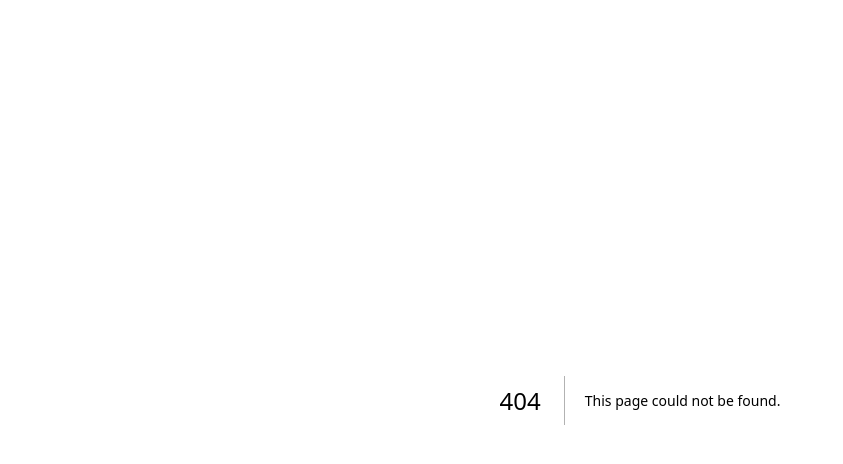
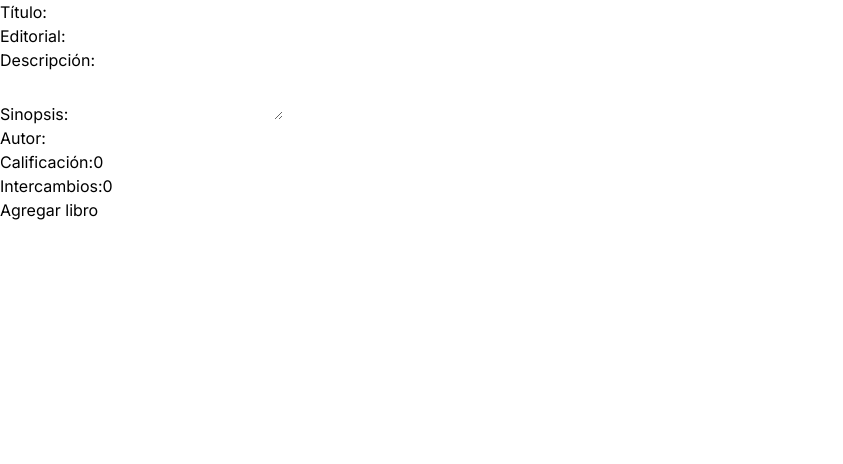
Before and after one commit to Espi2/ChangeBook, a Next.js app: page /Publicar in a window 1280 px wide. Before the commit this address had no page. Shown: the top 464 px of the page, without its empty margins (0-843 px from the left). Built offline with nearby package versions, Linux system fonts and the light colour scheme.

Commit message:
Publicar logica y Search en terminal

```diff
--- a/app/Home/page.tsx
+++ b/app/Home/page.tsx
@@ -1,10 +1,11 @@
 "use client";
 
-import React, { useEffect, useState } from "react";
+import React, { useState } from "react";
 import SearchInput from "./search";
+import axios from "axios";
 
 import { FontAwesomeIcon } from "@fortawesome/react-fontawesome";
-import { faHome } from "@/node_modules/@fortawesome/free-solid-svg-icons/index";
+import { faHome } from "@fortawesome/free-solid-svg-icons";
 import { faSignOut } from "@fortawesome/free-solid-svg-icons/faSignOut";
 import { faBook } from "@fortawesome/free-solid-svg-icons/faBook";
 import { faClock } from "@fortawesome/free-solid-svg-icons/faClock";
@@ -15,102 +16,78 @@ import { faBell } from "@fortawesome/free-solid-svg-icons/faBell";
 import { redirect } from "next/navigation";
 
 import "./styles.css";
+import { parseCookies } from 'nookies';
 
-interface book {
+
+interface Book {
   id: number;
   imageUrl: string;
   title: string;
   author: string;
+  synopsis: string;
 }
 
-const initDummy: book[] = [
+const initDummy: Book[] = [
   {
     id: 1,
     imageUrl: "https://m.media-amazon.com/images/I/41gr3r3FSWL.jpg",
     title: "Book Cover Design Formula",
     author: "Anita Nipane",
+    synopsis: "A comprehensive guide to book cover design.",
   },
   {
     id: 2,
     imageUrl:
       "https://d1csarkz8obe9u.cloudfront.net/themedlandingpages/tlp_hero_book-cover-adb8a02f82394b605711f8632a44488b.jpg?ts%20=%201698323696",
-    title: "the Beauty Within",
+    title: "The Beauty Within",
     author: "Samantha Donald",
+    synopsis: "An exploration of inner beauty and self-acceptance.",
   },
-  {
-    id: 3,
-    imageUrl: "https://m.media-amazon.com/images/I/41gr3r3FSWL.jpg",
-    title: "Book Cover Design Formula",
-    author: "Anita Nipane",
-  },
-  {
-    id: 4,
-    imageUrl:
-      "https://d1csarkz8obe9u.cloudfront.net/themedlandingpages/tlp_hero_book-cover-adb8a02f82394b605711f8632a44488b.jpg?ts%20=%201698323696",
-    title: "the Beauty Within",
-    author: "Samantha Donald",
-  },
-  {
-    id: 5,
-    imageUrl: "https://m.media-amazon.com/images/I/41gr3r3FSWL.jpg",
-    title: "Book Cover Design Formula",
-    author: "Anita Nipane",
-  },
-  {
-    id: 6,
-    imageUrl:
-      "https://d1csarkz8obe9u.cloudfront.net/themedlandingpages/tlp_hero_book-cover-adb8a02f82394b605711f8632a44488b.jpg?ts%20=%201698323696",
-    title: "the Beauty Within",
-    author: "Samantha Donald",
-  },
-  {
-    id: 7,
-    imageUrl: "https://m.media-amazon.com/images/I/41gr3r3FSWL.jpg",
-    title: "Book Cover Design Formula",
-    author: "Anita Nipane",
-  },
-  {
-    id: 8,
-    imageUrl:
-      "https://d1csarkz8obe9u.cloudfront.net/themedlandingpages/tlp_hero_book-cover-adb8a02f82394b605711f8632a44488b.jpg?ts%20=%201698323696",
-    title: "the Beauty Within",
-    author: "Samantha Donald",
-  },
+  // Agrega más libros de ejemplo si es necesario
 ];
 
 function Home() {
-  const [navOption, setnavOption] =
-    useState(""); /* Opcion de navegacion seleccionada */
-  const [books, setBooks] = useState<book[]>(
-    []
-  ); /* Representa la lista de libros */
-  const [waitlist, setWaitlist] =
-    useState(""); /* Representa la lista de espera */
-  const [searchResults, setSearchResults] = useState(
-    []
-  ); /* Representa los resultados de busqueda */
+  const [navOption, setNavOption] = useState(""); /* Opcion de navegacion seleccionada */
+  const [books, setBooks] = useState<Book[]>(initDummy); /* Representa la lista de libros */
+  const [waitlist, setWaitlist] = useState(""); /* Representa la lista de espera */
+    const [searchText, setSearchText] = useState("Los más leídos");
 
-  useEffect(() => {
-    setBooks(initDummy);
-  }, []);
 
   const redirectHome = () => {
     redirect("/Home");
+  };
+
+  const redirectPublish = () => {
+    redirect("/Publicar");
   };
 
   const redirectLogin = () => {
     redirect("/inicioSesion");
   };
 
-  const handleSearch = (query: string) => {
-    // Aquí va la lógica de búsqueda utilizando el valor de "query"
+   const handleSearch = async (query: string) => {
     console.log("Realizar búsqueda con el término:", query);
+    try {
+      const response = await axios.get(`/api/libros/buscar/?title=${query}`);
+      const searchResults = response.data;
+
+      if (searchResults.length > 0) {
+        setBooks(searchResults);
+        setSearchText("Resultados de la búsqueda");
+      } else {
+        alert("No se encontró ningún libro registrado con ese nombre.");
+        setBooks([]);
+        setSearchText("Resultados de la búsqueda");
+      }
+    } catch (error) {
+      console.error("Error al buscar libros:", error);
+      alert("Hubo un error al realizar la búsqueda. Por favor, intenta nuevamente.");
+    }
   };
 
   return (
     <div className="grid grid-cols-9 grid-rows-10 gap-3 bg-gray-50 w-screen h-screen ">
       {/*Navigator de la izquierda */}
-
       <div className="hidden sm:block bg-cbookC-500 rounded-r-3xl shadow-xl col-span-1 row-span-10 flex-col h-screen justify-between">
         <div className="flex items-center justify-center m-5 mb-10">
           <img
@@ -129,7 +106,7 @@ function Home() {
                 ? "bg-cbookC-700 rounded-l-3xl"
                 : "hover:bg-cbookC-700 hover:rounded-l-3xl hover:pr-12"
             }`}
-            onClick={() => setnavOption("inicio")}
+            onClick={() => setNavOption("inicio")}
           >
             <FontAwesomeIcon
               icon={faHome}
@@ -138,13 +115,13 @@ function Home() {
             <span>Inicio</span>
           </a>
           <a
-            href=""
+            href="Publicar"
             className={`py-4 text-white flex items-center p-3 transition duration-0 ${
-              navOption === "inicio"
+              navOption === "publicar"
                 ? "bg-cbookC-700 rounded-l-3xl"
                 : "hover:bg-cbookC-700 hover:rounded-l-3xl hover:pr-12"
             }`}
-            onClick={() => setnavOption("publicar")}
+            onClick={() => setNavOption("Publicar")}
           >
             <FontAwesomeIcon
               icon={faBook}
@@ -155,11 +132,11 @@ function Home() {
           <a
             href=""
             className={`py-4 text-white flex items-center p-3 transition duration-0 ${
-              navOption === "inicio"
+              navOption === "lista"
                 ? "bg-cbookC-700 rounded-l-3xl"
                 : "hover:bg-cbookC-700 hover:rounded-l-3xl hover:pr-12"
             }`}
-            onClick={() => setnavOption("lista")}
+            onClick={() => setNavOption("lista")}
           >
             <FontAwesomeIcon
               icon={faClock}
@@ -170,11 +147,11 @@ function Home() {
           <a
             href=""
             className={`py-4 text-white flex items-center p-3 transition duration-0 ${
-              navOption === "inicio"
+              navOption === "perfil"
                 ? "bg-cbookC-700 rounded-l-3xl"
                 : "hover:bg-cbookC-700 hover:rounded-l-3xl hover:pr-12"
             }`}
-            onClick={() => setnavOption("perfil")}
+            onClick={() => setNavOption("perfil")}
           >
             <FontAwesomeIcon
               icon={faUser}
@@ -185,11 +162,11 @@ function Home() {
           <a
             href=""
             className={`py-4 text-white flex items-center p-3 transition duration-0 ${
-              navOption === "inicio"
+              navOption === "buscar"
                 ? "bg-cbookC-700 rounded-l-3xl"
                 : "hover:bg-cbookC-700 hover:rounded-l-3xl hover:pr-12"
             }`}
-            onClick={() => setnavOption("buscar")}
+            onClick={() => setNavOption("buscar")}
           >
             <FontAwesomeIcon
               icon={faSearch}
@@ -201,11 +178,11 @@ function Home() {
           <a
             href="InicioSesion"
             className={`py-4 text-white flex items-center p-3 transition duration-0 ${
-              navOption === "inicio"
+              navOption === "salir"
                 ? "bg-cbookC-700 rounded-l-3xl"
                 : "hover:bg-cbookC-700 hover:rounded-l-3xl hover:pr-12"
             }`}
-            onClick={() => setnavOption("salir")}
+            onClick={() => setNavOption("salir")}
           >
             <FontAwesomeIcon
               icon={faSignOut}
@@ -216,8 +193,7 @@ function Home() {
         </div>
       </div>
       {/*Barra superior con notificaciones */}
-
-      <div className=" bg-white rounded-2xl border-2 border-gray-200 shadow-xl col-span-8 row-span-1 mt-3 mr-3 flex items-center justify-end ">
+      <div className="bg-white rounded-2xl border-2 border-gray-200 shadow-xl col-span-8 row-span-1 mt-3 mr-3 flex items-center justify-end ">
         <a href="" className="flex items-center">
           <span className="font-cbookF font-bold text-x1 text-cbookC-700 mr-2">
             Notificaciones
@@ -235,7 +211,6 @@ function Home() {
       </div>
 
       {/*Espacio para BUSCADOR */}
-
       <div className="bg-gradient-to-r from-cbookC-500 via-cbookC-700 to-cbookC-600 rounded-2xl shadow-xl row-span-3 col-span-6 flex flex-col items-center ">
         <section className="flex flex-col px-8 mt-4 font-bold text-center rounded-3xl max-w-[875px] max-md:px-5">
           <h1 className="self-center font-cbookF font-bold text-5xl m-5 md:text-10px sm:text-2xl md:text-3xl lg:text-4xl xl:text-4xl text-white">
@@ -246,7 +221,6 @@ function Home() {
       </div>
 
       {/*Muestra de info del perfil */}
-
       <div className="bg-white border-2 border-gray-200 rounded-2xl shadow-xl col-span-2 row-span-9 mr-3 mb-3 flex justify-center items-center">
         <div className="">
           {waitlist ? (
@@ -266,35 +240,29 @@ function Home() {
         </div>
       </div>
 
-      {/*Muestra de los libros */}
-
+ {/*Muestra de los libros */}
       <div
         className="bg-white rounded-2xl shadow-xl col-span-6 row-span-6 mb-3 overflow-auto "
         id="masLeidos"
       >
+        {/* Cambios para mostrar los resultados de la búsqueda */}
         <div className="flex items-center ml-4 h-12 font-cbookF font-bold text-2xl">
-          Los libros más leídos
+          {searchText}
         </div>
         <div className="grid grid-cols-1 sm:grid-cols-2 md:grid-cols-3 lg:grid-cols-4 xl:grid-cols-6 gap-4 mx-4">
-          {books ? (
+          {books.length > 0 ? (
             books.map((item) => (
               <div
                 key={item.id}
                 className="bg-cbookC-100 rounded-lg p-2 shadow-md overflow-hidden flex flex-col"
                 style={{ maxWidth: "170px" }} // Tamaño fijo para la casilla
               >
-                <img
-                  src={item.imageUrl}
-                  alt={item.title}
-                  className="max-w-full h-auto object-cover mb-2" // Ajuste automático del ancho de la imagen
-                  style={{ maxWidth: "150px", maxHeight: "220px" }} // Tamaño máximo para la imagen
-                />
                 <div className="flex flex-col flex-grow">
                   <h3 className="text-xl font-cbookF font-bold mb-2">
                     {item.title}
                   </h3>
-                  <p className="text-gray-500 font-cbookF font-normal max-w-full truncate">
-                    {item.author}
+                  <p className="text-gray-500 font-cbookF font-normal max-w-full">
+                    {item.synopsis}
                   </p>
                 </div>
               </div>
--- a/app/Home/search.tsx
+++ b/app/Home/search.tsx
@@ -1,6 +1,7 @@
 import { faSearch } from "@fortawesome/free-solid-svg-icons";
 import { FontAwesomeIcon } from "@fortawesome/react-fontawesome";
-import * as React from "react";
+import React from "react";
+import axios from "axios";
 
 interface SearchInputProps {
   onSearch: (query: string) => void;
@@ -14,9 +15,15 @@ const SearchInput: React.FC<SearchInputProps> = ({ onSearch, placeholder }) => {
     setQuery(event.target.value);
   };
 
-  const handleSubmit = (event: React.FormEvent<HTMLFormElement>) => {
+  const handleSubmit = async (event: React.FormEvent<HTMLFormElement>) => {
     event.preventDefault();
-    onSearch(query);
+    try {
+      const response = await axios.get(`/api/libro/buscar/${query}`);
+      onSearch(response.data);
+    } catch (error) {
+      alert("No se encontró ningún libro registrado con ese nombre.");
+      //onSearch([]); // Clear the books
+    }
   };
 
   return (
--- /dev/null
+++ b/app/Publicar/page.tsx
@@ -0,0 +1,114 @@
+'use client'
+import React, { useState, ChangeEvent, FormEvent } from 'react';
+import axios from 'axios';
+
+function AddBookForm() {
+  const [formData, setFormData] = useState({
+    titulo: '',
+    editorial: '',
+    descripcion: '',
+    sinopsis: '',
+    autor: '',
+    calificacion: 0,
+    intercambios: 0
+  });
+
+  const handleChange = (e: ChangeEvent<HTMLInputElement | HTMLTextAreaElement>) => {
+    const { name, value } = e.target;
+    setFormData({
+      ...formData,
+      [name]: value
+    });
+  };
+
+  const handleSubmit = async (e: FormEvent<HTMLFormElement>) => {
+    e.preventDefault();
+    try {
+      await axios.post('/api/libro/crear', formData);
+      alert('Libro agregado exitosamente');
+      // Limpia el formulario después de agregar el libro
+      setFormData({
+        titulo: '',
+        editorial: '',
+        descripcion: '',
+        sinopsis: '',
+        autor: '',
+        calificacion: 0,
+        intercambios: 0
+      });
+    } catch (error) {
+      console.error('Error al agregar libro:', error);
+      alert('Hubo un error al agregar el libro. Por favor, intenta nuevamente.');
+    }
+  };
+
+  return (
+    <form onSubmit={handleSubmit}>
+      <div>
+        <label>Título:</label>
+        <input
+          type="text"
+          name="titulo"
+          value={formData.titulo}
+          onChange={handleChange}
+        />
+      </div>
+      <div>
+        <label>Editorial:</label>
+        <input
+          type="text"
+          name="editorial"
+          value={formData.editorial}
+          onChange={handleChange}
+        />
+      </div>
+      <div>
+        <label>Descripción:</label>
+        <input
+          type="text"
+          name="descripcion"
+          value={formData.descripcion}
+          onChange={handleChange}
+        />
+      </div>
+      <div>
+        <label>Sinopsis:</label>
+        <textarea
+          name="sinopsis"
+          value={formData.sinopsis}
+          onChange={handleChange}
+        ></textarea>
+      </div>
+      <div>
+        <label>Autor:</label>
+        <input
+          type="text"
+          name="autor"
+          value={formData.autor}
+          onChange={handleChange}
+        />
+      </div>
+      <div>
+        <label>Calificación:</label>
+        <input
+          type="number"
+          name="calificacion"
+          value={formData.calificacion}
+          onChange={handleChange}
+        />
+      </div>
+      <div>
+        <label>Intercambios:</label>
+        <input
+          type="number"
+          name="intercambios"
+          value={formData.intercambios}
+          onChange={handleChange}
+        />
+      </div>
+      <button type="submit">Agregar libro</button>
+    </form>
+  );
+}
+
+export default AddBookForm;
```
